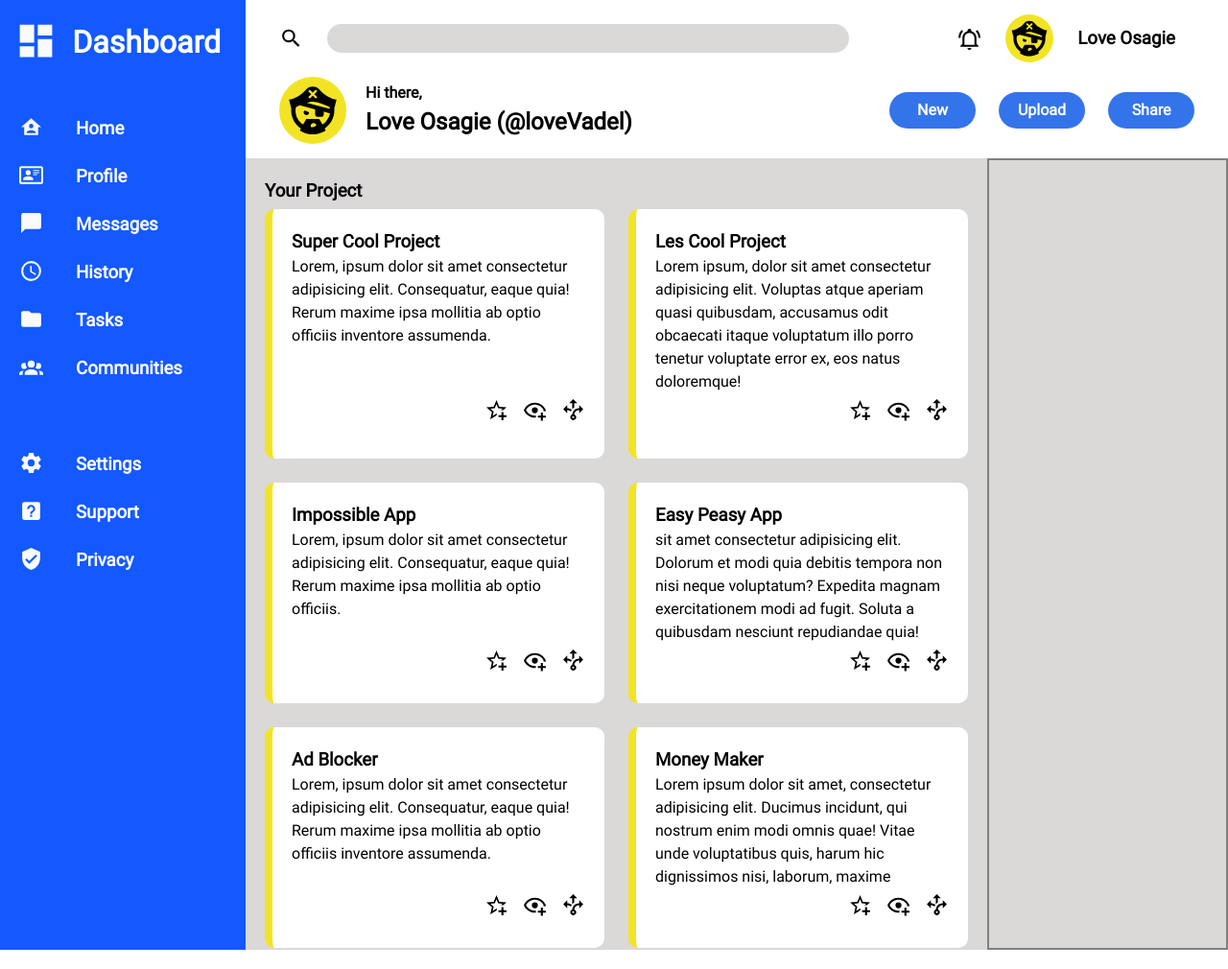
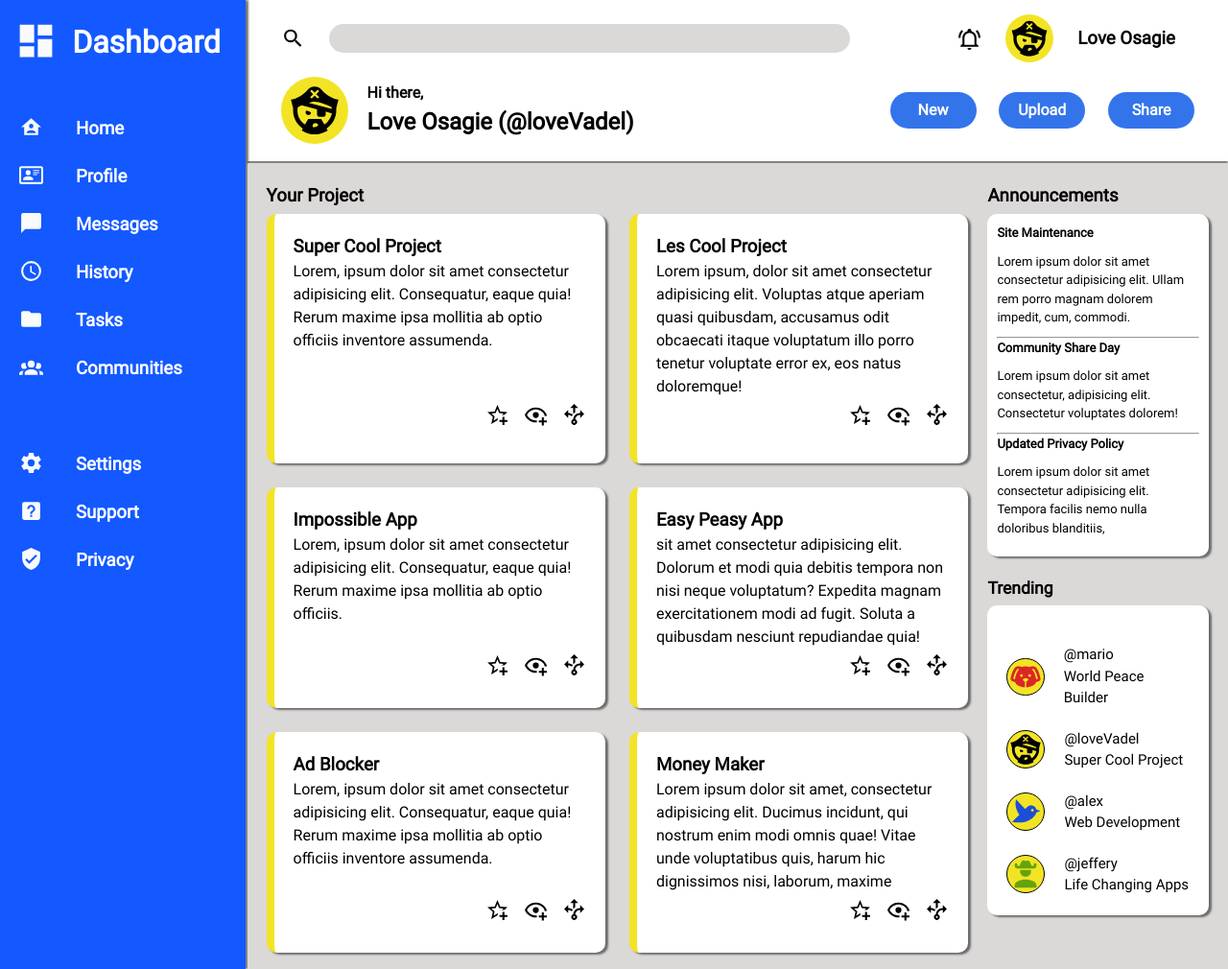
Before and after one commit to LoveVadel/Admin-Dashboard, a plain HTML site: page index.html in a window 1280 px wide. Shown: the whole page at 96% size. Drawn offline with Linux system fonts and the light colour scheme.

Commit message:
Added the second & third section off main content

```diff
--- a/index.html
+++ b/index.html
@@ -20,12 +20,12 @@
                 </div>
                 <div class="admin-name1">
                     <div class="notification-icon">
-                        <img src="images/bell-ring-outline.svg" alt="Bell ringing">
+                        <a href="#"><img src="images/bell-ring-outline.svg" alt="Bell ringing"></a>
                     </div>
                     <div class="profile-icon1">
-                        <img src="images/pirate.svg" alt="profil icon">
+                        <a href="#"><img src="images/pirate.svg" alt="profile icon"></a>
                     </div>
-                    <h3>Love Osagie</h3>
+                    <a href="#"><h3>Love Osagie</h3></a>
                 </div>
             </div>
 
@@ -201,7 +201,70 @@
             </div>
 
 
-            <div class="announcements"></div>
+            <div class="announcements">
+                <h3>Announcements</h3>
+                <div class="site-info">
+                    <h4>Site Maintenance</h4>
+                    <p>Lorem ipsum dolor sit amet consectetur adipisicing elit. Ullam rem porro magnam dolorem impedit, cum, commodi.</p>
+                    <hr>
+
+                    <h4>Community Share Day</h4>
+                    <p>Lorem ipsum dolor sit amet consectetur, adipisicing elit. Consectetur voluptates dolorem!</p>
+
+                    <hr>
+
+                    <h4>Updated Privacy Policy</h4>
+                    <p>Lorem ipsum dolor sit amet consectetur adipisicing elit. Tempora facilis nemo nulla doloribus blanditiis,</p>
+                </div>
+
+            </div>
+
+
+            <div class="trending">
+                <h3>Trending</h3>
+                <div class="trending-profile">
+                    <div class="profile-trends">
+                        <div class="profile-pic">
+                            <img src="images/dog.svg" alt="icon">
+                        </div>
+                        <div class="tags">
+                            <p>@mario</p>
+                            <p>World Peace Builder</p>
+                        </div>
+                    </div>
+
+                    <div class="profile-trends">
+                        <div class="profile-pic">
+                            <img src="images/pirate.svg" alt="icon">
+                        </div>
+                        <div class="tags">
+                            <p>@loveVadel</p>
+                            <p>Super Cool Project</p>
+                        </div>
+                    </div>
+
+                    <div class="profile-trends">
+                        <div class="profile-pic">
+                            <img src="images/bird.svg" alt="icon">
+                        </div>
+                        <div class="tags">
+                            <p>@alex</p>
+                            <p>Web Development</p>
+                        </div>
+                    </div>
+
+                    <div class="profile-trends">
+                        <div class="profile-pic">
+                            <img src="images/account-cowboy-hat.svg" alt="icon">
+                        </div>
+                        <div class="tags">
+                            <p>@jeffery</p>
+                            <p>Life Changing Apps</p>
+                        </div>
+                    </div>
+                </div>
+            </div>
+
         </div>
     </div>
 </body>
--- a/styles.css
+++ b/styles.css
@@ -38,22 +38,26 @@
     display: grid;
     grid-template-columns: 2fr 8fr;
     grid-template-rows: 2fr 10fr;
+    gap: 2px;
 }
 
 .header{
     grid-column-start: 2;
     grid-column-end: 3;
+    box-shadow: 0px 3px 2px rgba(0,0,0,0.5)
 }
 
 .sidebar{
     grid-row-start: 1;
     grid-row-end: 3;
+    box-shadow: 3px 0px 2px rgba(0,0,0,0.5)
 }
 
 .main-content{
     background-color: rgb(219, 216, 216);
     display: grid;
     grid-template-columns: 3fr 1fr ;
+    grid-template-rows: repeat(2, 1fr);
     gap: 20px;
 }
 
@@ -105,6 +109,10 @@ input{
     gap: 25px;
     align-items: center;
     padding-right: 20px;
+    a{
+        text-decoration: none;
+        color: inherit;
+    }
 }
 
 .header>div:first-child{
@@ -182,12 +190,13 @@ input{
 }
 
 /*styling of the main content*/
+
+/*your project content styling*/
 .projects{
     margin-left: 20px;
     margin-top: 20px;
-}
-.announcements{
-    border: 2px solid gray;
+    grid-row-start: 1;
+    grid-row-end: 3;
 }
 
 .project-menu{
@@ -208,6 +217,7 @@ input{
     grid-template-rows: 4fr 1fr;
     gap: 5px;
     padding: 20px;
+    box-shadow: 3px 2px 2px rgba(0,0,0,0.5);
 }
 
 .icon-class{
@@ -215,3 +225,48 @@ input{
     justify-content: right;
     gap: 15px;
 }
+
+/*Announcements content styling*/
+.announcements{
+    margin-right: 20px;
+    margin-top: 20px;
+}
+.site-info{
+    background-color: white;
+    margin-top: 5px;
+    border-radius: 10px;
+    font-size: 13px;
+    padding: 10px;
+    box-shadow: 3px 2px 2px rgba(0,0,0,0.5);
+    p{
+        padding: 10px 0;
+    }
+}
+
+/*Trending content styling*/
+
+.trending{
+    margin-right: 20px;
+    font-size: 15px;
+}
+
+.trending-profile{
+    background-color: white;
+    border-radius: 10px;
+    padding: 20px;
+    margin-top: 5px;
+    box-shadow: 3px 2px 2px rgba(0,0,0,0.5);
+}
+.trending .profile-pic{
+    width: 40px;
+    background-color: rgb(242, 228, 37);
+    border-radius: 50px;
+    padding: 2px;
+    border: 1px solid black;
+}
+.profile-trends{
+    display: flex;
+    gap: 20px;
+    align-items: center;
+    margin-top: 20px;
+}
```
Also changed, not shown: images/account-cowboy-hat.svg (added), images/bird.svg (added), images/dog.svg (added).
